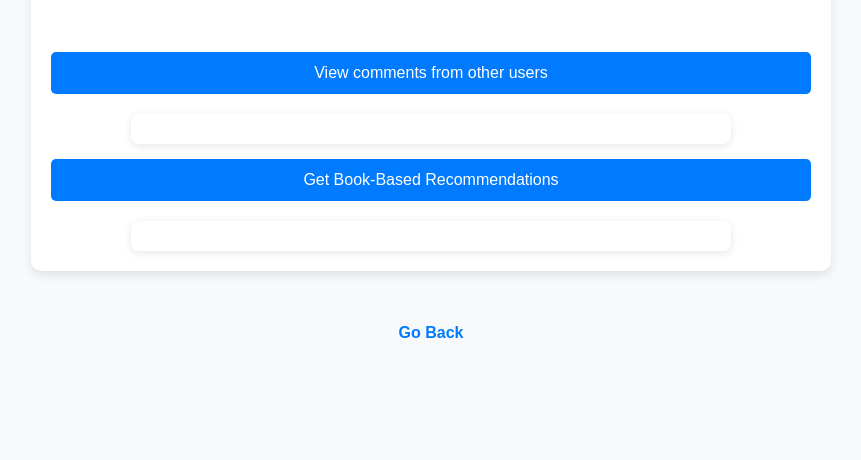
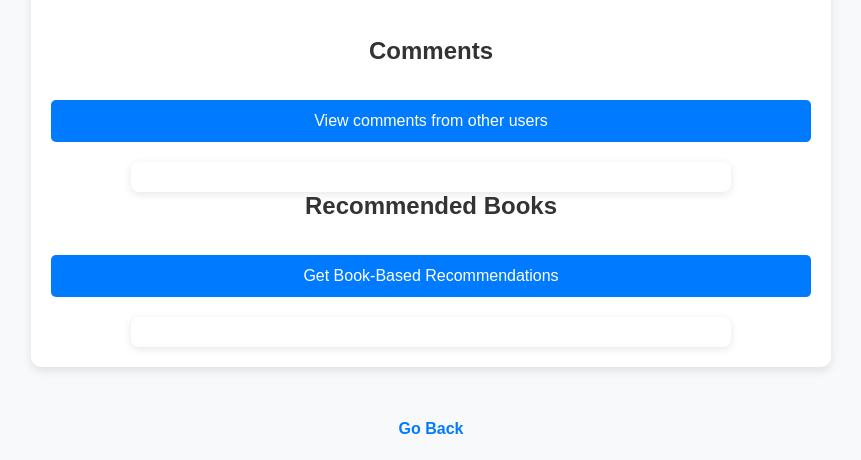
Before and after one commit to simon-bouchard/Book_Recommendation_UI_with_FastAPI, a FastAPI app: template templates/book.html in a window 1280 px wide. Shown: the part 271-731 px from the top of the page, without its empty margins (209-1070 px from the left). Run offline with FastAPI, Linux system fonts and the light colour scheme; the template is opened without the code that fills it, so the values that code supplies are empty.

Commit message:
add user_id

```diff
--- a/templates/book.html
+++ b/templates/book.html
@@ -24,10 +24,12 @@
 
 		<br><br>
 
+	   	<h2>Comments</h2>
 		<button id='commentsButton'>View comments from other users</button>
 
 		<div id='comments'></div>
 
+		<h2>Recommended Books</h2>
 		<button id='recommendButton'>Get Book-Based Recommendations</button>
 
 		<div id='recommendations'></div>
@@ -53,7 +55,6 @@
 				).join("");
 
 				document.getElementById('comments').innerHTML = `
-	   				<h2>Comments</h2>
 	   				<ul>${comments}</ul>
 	   				`
 				document.getElementById('commentsButton').style.display = 'none';
@@ -79,7 +80,6 @@
 	   			).join("");
 
 	   			document.getElementById('recommendations').innerHTML = `
-					<h2>Recommended Books</h2>
 					<ul>${recommendations}</ul>
 					`;
 				document.getElementById('recommendButton').style.display = 'none';
```
